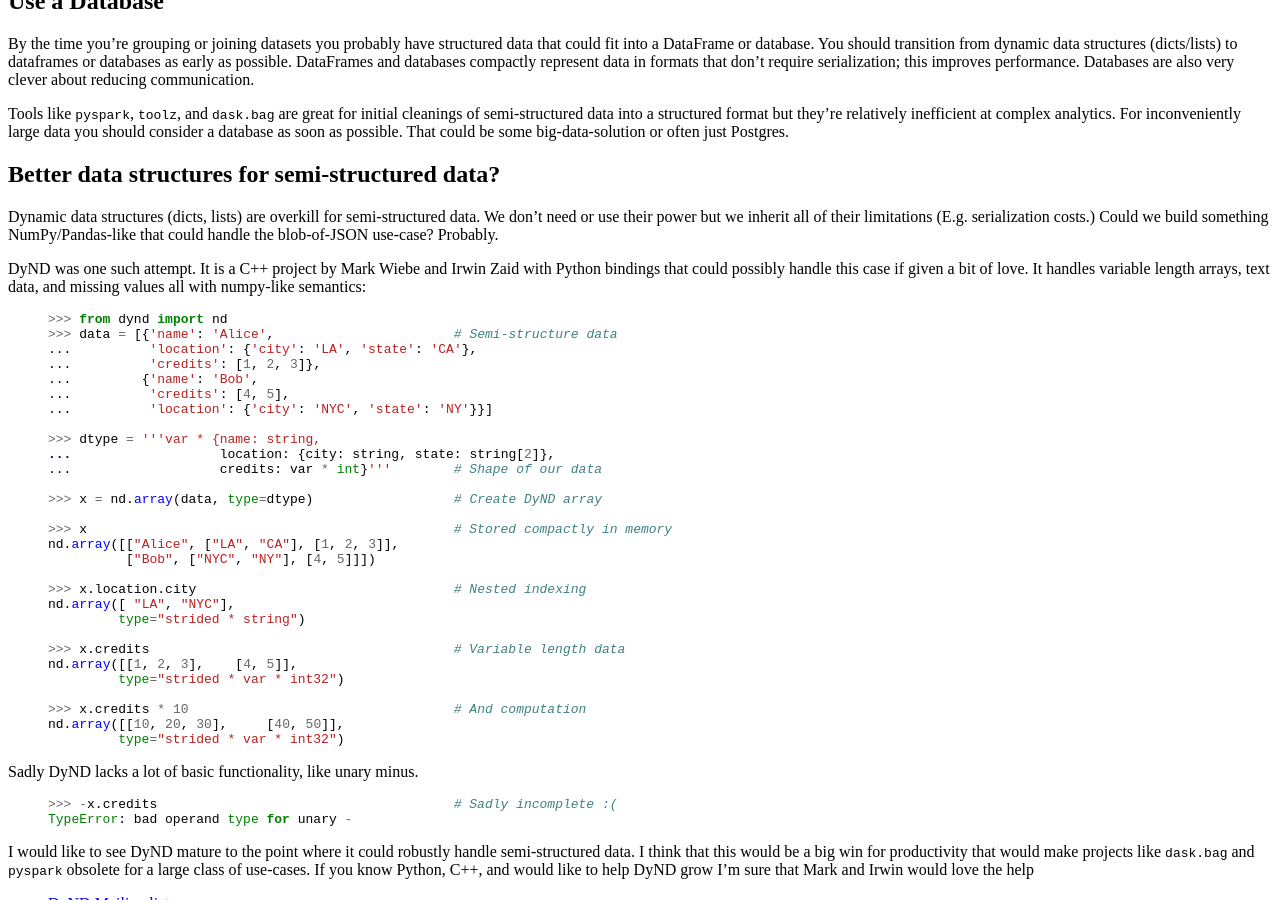
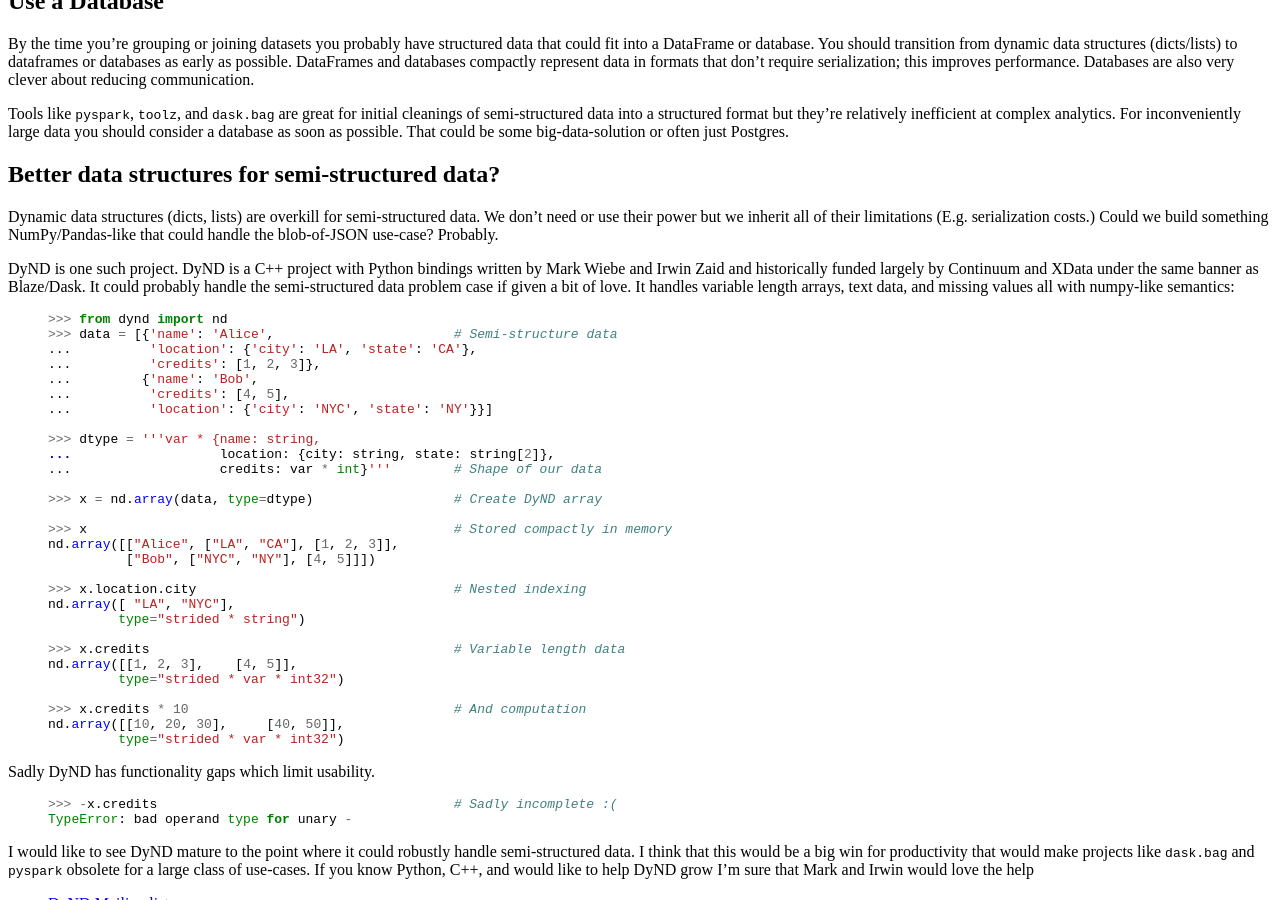
Before and after one commit to besyskymnbk/blog, a Jekyll site: the page built from _posts/work/2015-04-17-Profiling-Bag.md, in a window 1280 px wide and 900 px high, scrolled down 5401 px. Built offline with Jekyll 4.4.1, drawn with Linux system fonts in a browser that asks for light colours; comment, search, counter and statistics services are not loaded.

Commit message:
Change language around DyND
1.  Mention Continuum/XData role in funding
2.  Use present tense

cc @teoliphant

```diff
--- a/_posts/work/2015-04-17-Profiling-Bag.md
+++ b/_posts/work/2015-04-17-Profiling-Bag.md
@@ -507,10 +507,11 @@ We don't need or use their power but we inherit all of their limitations (E.g.
 serialization costs.)  Could we build something NumPy/Pandas-like that could
 handle the blob-of-JSON use-case?  Probably.
 
-DyND was one such attempt.  It is a C++ project by Mark Wiebe and Irwin Zaid
-with Python bindings that could possibly handle this case if given a bit of
-love.  It handles variable length arrays, text data, and missing values all
-with numpy-like semantics:
+DyND is one such project.  DyND is a C++ project with Python bindings written
+by Mark Wiebe and Irwin Zaid and historically funded largely by Continuum and
+XData under the same banner as Blaze/Dask.  It could probably handle the
+semi-structured data problem case if given a bit of love.  It handles variable
+length arrays, text data, and missing values all with numpy-like semantics:
 
 {% highlight Python %}
 >>> from dynd import nd
@@ -544,7 +545,7 @@ nd.array([[10, 20, 30],     [40, 50]],
          type="strided * var * int32")
 {% endhighlight %}
 
-Sadly DyND lacks a lot of basic functionality, like unary minus.
+Sadly DyND has functionality gaps which limit usability.
 
 {% highlight Python %}
 >>> -x.credits                                      # Sadly incomplete :(
```
